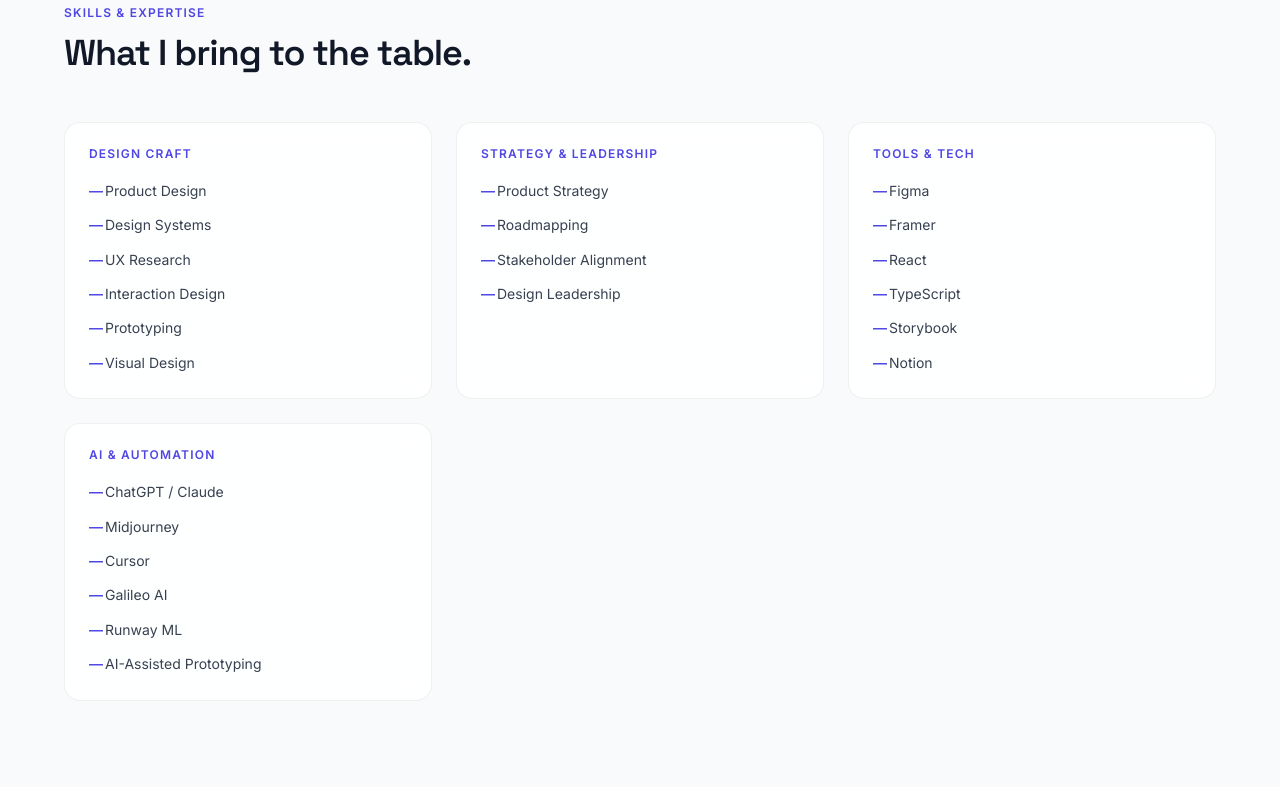
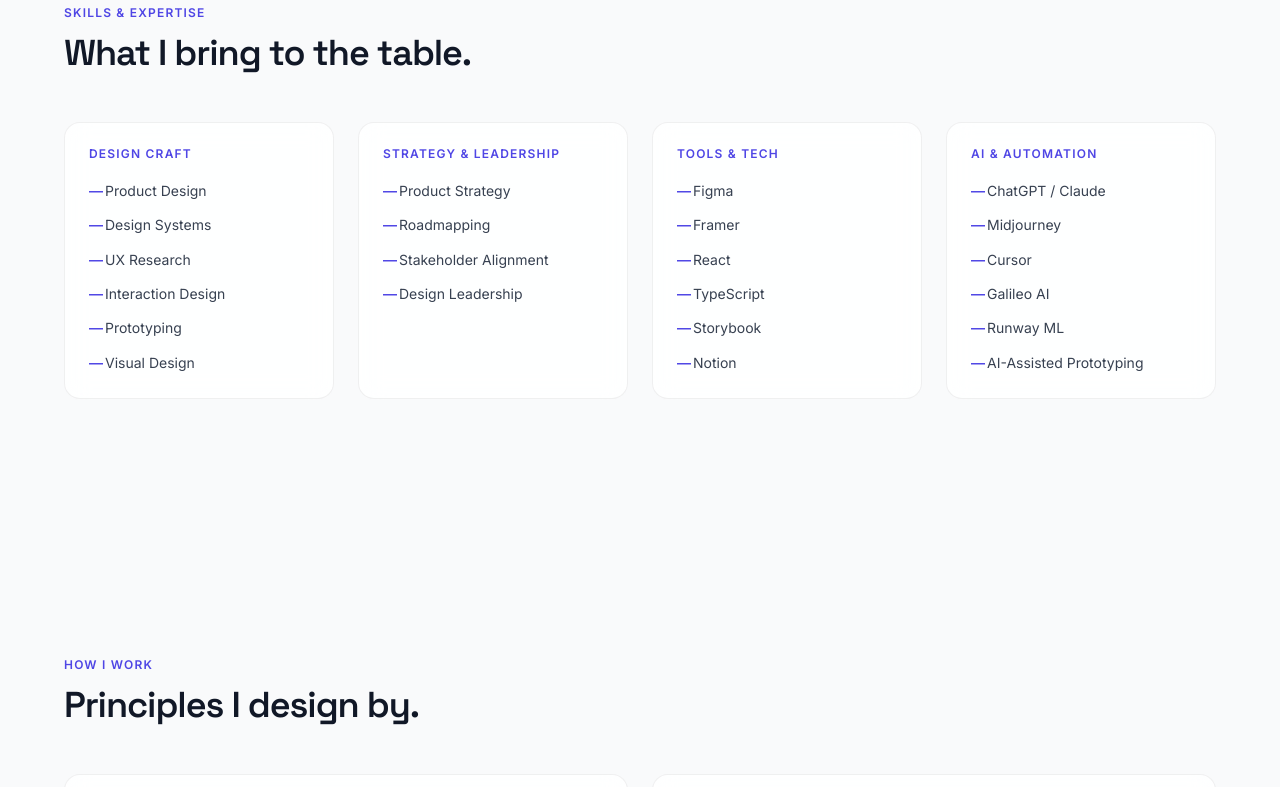
Before and after one commit to vivekrbot/Website26, a React (Vite) app: page /about in a window 1280 px wide. Shown: the part 1440-2227 px from the top of the page. Built offline with nearby package versions, Linux system fonts and the light colour scheme.

Commit message:
Fix skills grid to 4 columns for AI category

```diff
--- a/src/pages/About/About.module.css
+++ b/src/pages/About/About.module.css
@@ -120,7 +120,11 @@
 }
 
 @media (min-width: 640px) {
-  .skillsGrid { grid-template-columns: repeat(3, 1fr); }
+  .skillsGrid { grid-template-columns: repeat(2, 1fr); }
+}
+
+@media (min-width: 1024px) {
+  .skillsGrid { grid-template-columns: repeat(4, 1fr); }
 }
 
 .skillCategory {
```
